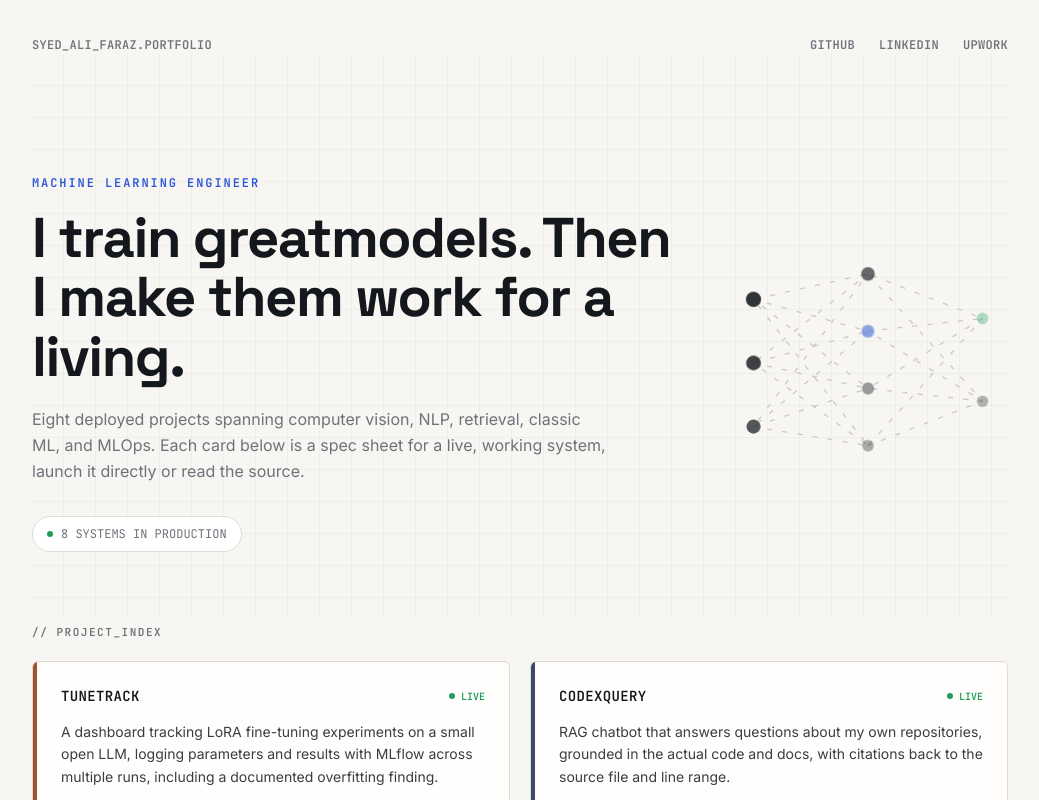
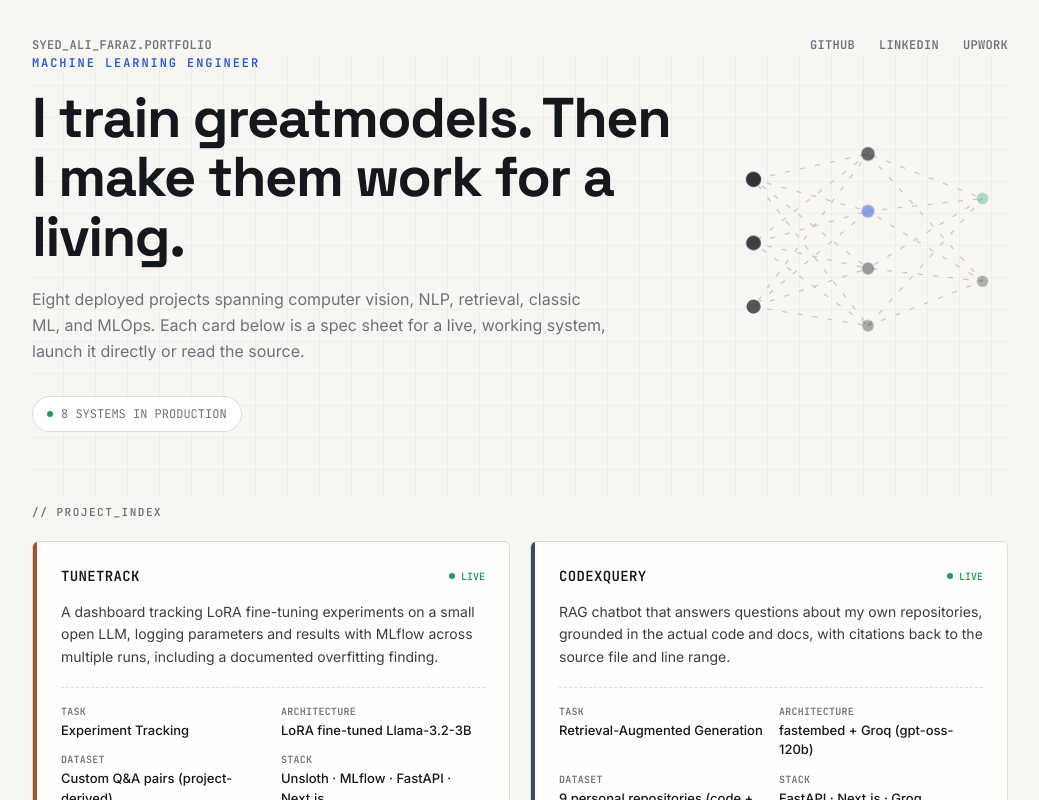
Before and after one commit to ali-faraz-py/Portfolio-Hub, a Next.js app: page / in a window 1280 px wide. Shown: the top 800 px of the page, without its empty margins (120-1159 px from the left). Built offline with nearby package versions, Linux system fonts and the light colour scheme.

Commit message:
style: adjust top padding for improved layout in home page component

```diff
--- a/src/app/page.js
+++ b/src/app/page.js
@@ -321,7 +321,7 @@ export default function Home() {
           </div>
         </div>
 
-        <div className="pt-30 pb-16 bg-grid-texture flex flex-col md:flex-row items-center gap-8">
+        <div className="pt-0 pb-16 bg-grid-texture flex flex-col md:flex-row items-center gap-8">
           <div className="flex-1">
             <p className="font-mono text-[12px] font-bold tracking-[0.16em] text-signal">
               MACHINE LEARNING ENGINEER
```
